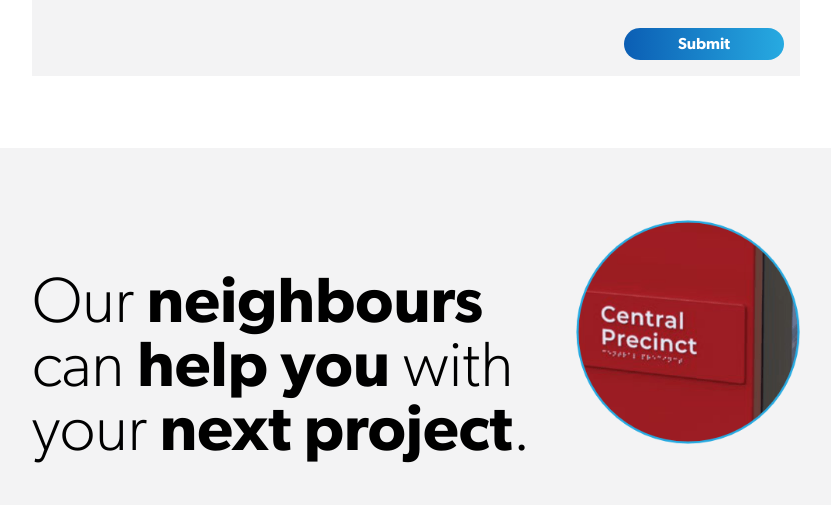
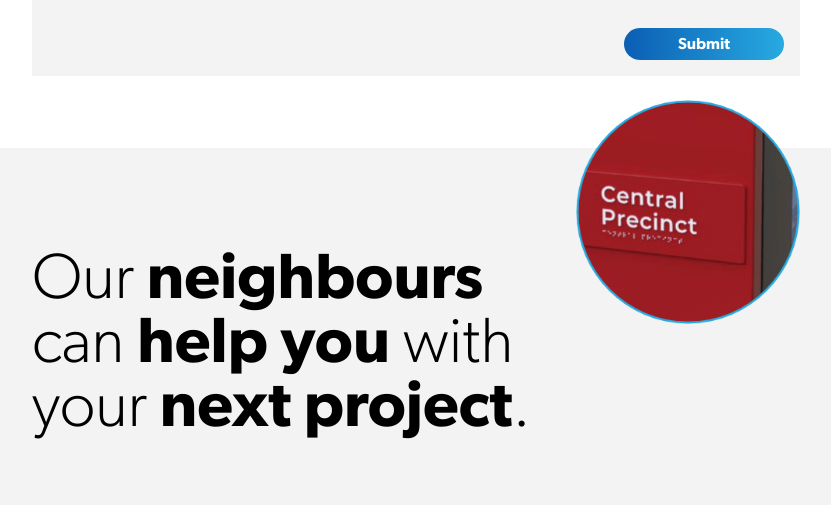
Before and after one commit to syedadeel2/braillebarrier.com.au, a Gatsby site: page / in a window 1280 px wide. Shown: the part 2337-2842 px from the top of the page, without its empty margins (384-1215 px from the left). Built offline with nearby package versions, Linux system fonts and the light colour scheme; Gatsby itself is replaced by a stand-in of ours.

Commit message:
Update spacing of image

```diff
--- a/src/components/meet-our-neighbours.js
+++ b/src/components/meet-our-neighbours.js
@@ -10,14 +10,13 @@ const MeetOurNeighbours = () => {
   return (
     <article id="meet-our-neighbours" className="px-6 py-12 bg-gray-200">
       <div className="w-full max-w-3xl mx-auto">
-        <div className="pt-6">
         <div className="flex flex-wrap-reverse lg:flex-no-wrap">
           <h2 className="mt-12 h2">
             Our <span className="font-semibold">neighbours</span> can{' '}
             <span className="font-semibold">help you</span> with your{' '}
             <span className="font-semibold">next project</span>.
           </h2>
-            <div className="flex-shrink-0 w-56 lg:ml-6">
+          <div className="flex-shrink-0 w-56 -mt-24 lg:ml-6">
             <Image fluid={braille.childImageSharp.fluid} className="w-full" />
           </div>
         </div>
@@ -27,11 +26,10 @@ const MeetOurNeighbours = () => {
               <img src={barrierSignsLogo} alt="" className="h-12" />
             </h3>
             <p className="mt-6 line-clamp">
-                <span className="font-semibold">Barrier Signs</span> is a
-                premier signage company with a proven history of first-class
-                workmanship and professionalism. Priding itself on meticulous
-                quality control procedures, Barrier Signs has repeatedly won
-                contract for high...
+              <span className="font-semibold">Barrier Signs</span> is a premier
+              signage company with a proven history of first-class workmanship
+              and professionalism. Priding itself on meticulous quality control
+              procedures, Barrier Signs has repeatedly won contract for high...
             </p>
             <p>
               <a
@@ -40,7 +38,7 @@ const MeetOurNeighbours = () => {
                 rel="noopener noreferrer"
                 className="w-auto tracking-wider bg-gradient button"
               >
-                  Find out more about barrier signs
+                Find out more about Barrier Signs
               </a>
             </p>
           </div>
@@ -68,7 +66,6 @@ const MeetOurNeighbours = () => {
           </div>
         </div>
       </div>
-      </div>
     </article>
   );
 };
```
Lines whose indentation alone changed are shown as unchanged.
